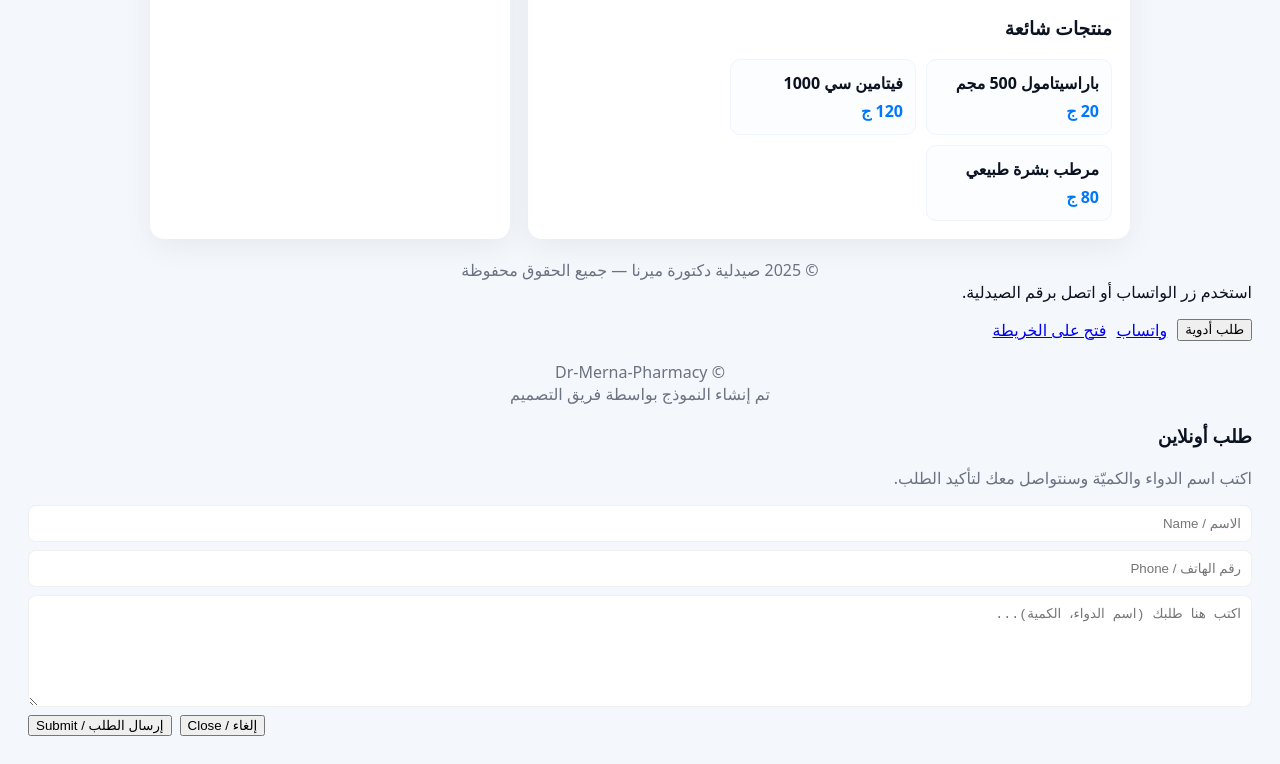
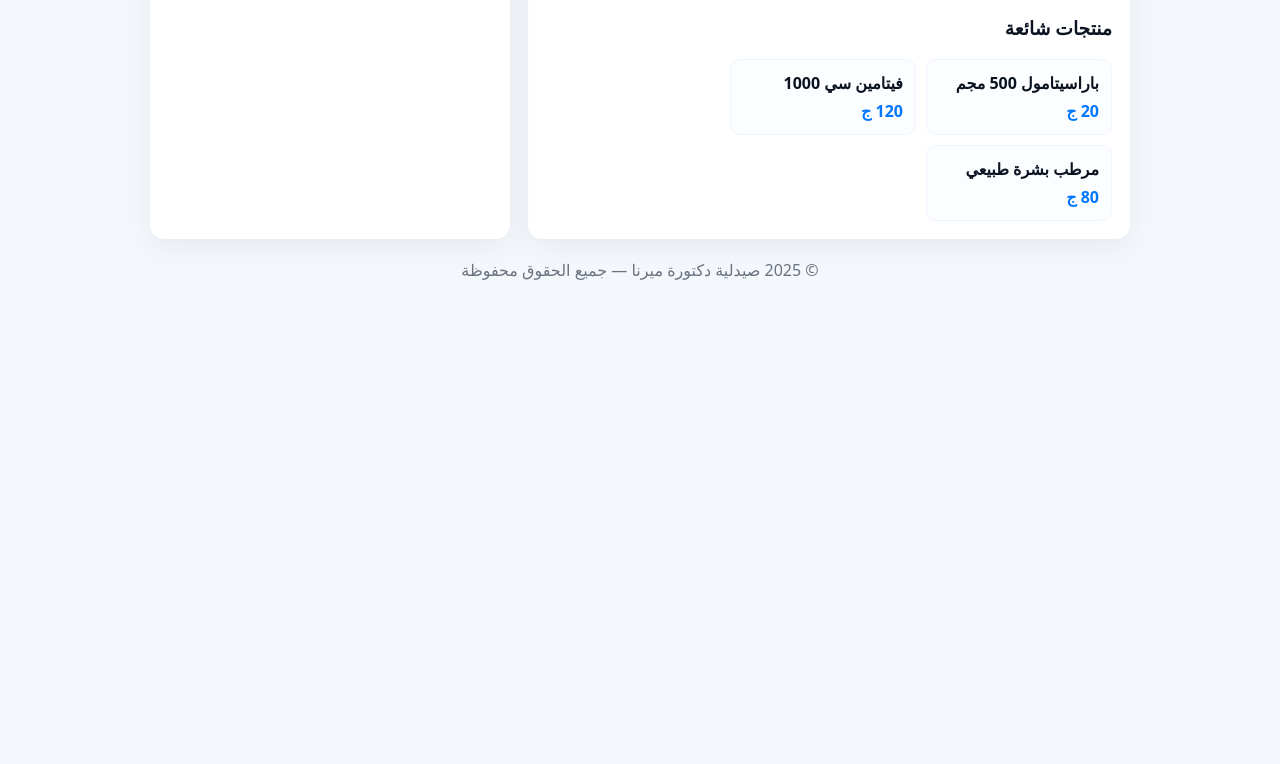
Before and after one commit to johnlatif2026/Dr-Merna-Pharmacy, a website: page index.html in a window 1280 px wide. Shown: the part 466-1230 px from the top of the page. After the commit the page ends 800 px from the top, so only its background shows below. Drawn offline with Linux system fonts and the light colour scheme.

Commit message:
Update index.html

```diff
--- a/index.html
+++ b/index.html
@@ -194,43 +194,7 @@
       list.appendChild(el);
     });
   </script>
-</body>
-</html>
- استخدم زر الواتساب أو اتصل برقم الصيدلية.</p>
-          <div style="display:flex;gap:10px;margin-top:8px;flex-wrap:wrap">
-            <button class="btn btn-primary" id="orderBtn2">طلب أدوية</button>
-            <a id="waLink" class="btn" href="#">واتساب</a>
-            <a id="mapsLink" class="btn" href="PLACEHOLDER_MAP_LINK" target="_blank">فتح على الخريطة</a>
-          </div>
-        </div>
-      </section>
 
-    </main>
-
-    <footer>
-      <div class="muted">© <span id="year"></span>Dr-Merna-Pharmacy</div>
-      <div class="muted">تم إنشاء النموذج بواسطة فريق التصميم</div>
-    </footer>
-  </div>
-
-  <!-- Modal for order -->
-  <div class="modal-bg" id="modalBg">
-    <div class="modal">
-      <h3 id="modalTitle">طلب أونلاين</h3>
-      <p class="muted">اكتب اسم الدواء والكميّة وسنتواصل معك لتأكيد الطلب.</p>
-      <form id="orderForm">
-        <div style="display:flex;flex-direction:column;gap:8px;margin-top:8px">
-          <input name="name" placeholder="الاسم / Name" style="padding:10px;border-radius:8px;border:1px solid rgba(0,0,0,0.06)">
-          <input name="phone" placeholder="رقم الهاتف / Phone" style="padding:10px;border-radius:8px;border:1px solid rgba(0,0,0,0.06)">
-          <textarea name="note" placeholder="اكتب هنا طلبك (اسم الدواء، الكمية)..." style="padding:10px;border-radius:8px;border:1px solid rgba(0,0,0,0.06);min-height:90px"></textarea>
-          <div style="display:flex;gap:8px;justify-content:flex-end">
-            <button type="button" class="btn" id="closeModal">إلغاء / Close</button>
-            <button type="submit" class="btn btn-primary">إرسال الطلب / Submit</button>
-          </div>
-        </div>
-      </form>
-    </div>
-  </div>
 
   <script>
     // ====== إعدادات قابلة للتعديل ======
```
